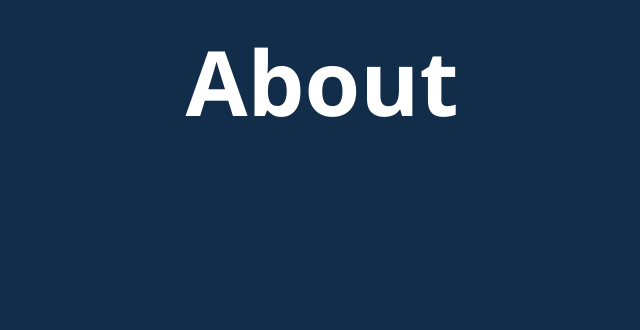
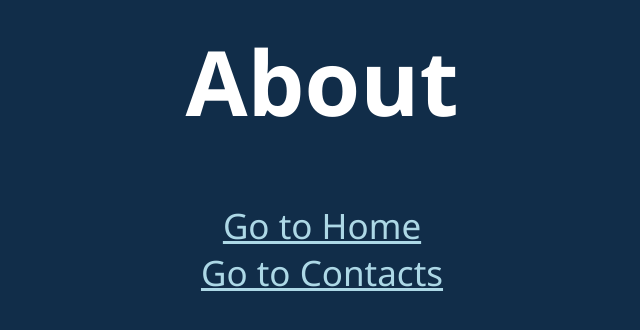
Before and after one commit to DenisKulik/react-router, a React (Create React App) app: page /react-router/about in a window 1280 px wide. Shown: the top 330 px of the page, without its empty margins (318-958 px from the left). Built offline with nearby package versions, Linux system fonts and the light colour scheme.

Commit message:
add links to others pages

```diff
--- a/src/App.css
+++ b/src/App.css
@@ -15,3 +15,9 @@ button {
     border: 0;
     cursor: pointer;
 }
+
+a {
+    display: block;
+    font-size: 35px;
+    color: lightblue;
+}
--- a/src/components/About.jsx
+++ b/src/components/About.jsx
@@ -1,5 +1,11 @@
+import { Link } from 'react-router-dom';
+
 export default function About() {
     return (
-        <h1>About</h1>
+        <>
+            <h1>About</h1>
+            <Link to="/react-router">Go to Home</Link>
+            <Link to="/react-router/contacts">Go to Contacts</Link>
+        </>
     );
 }
```
